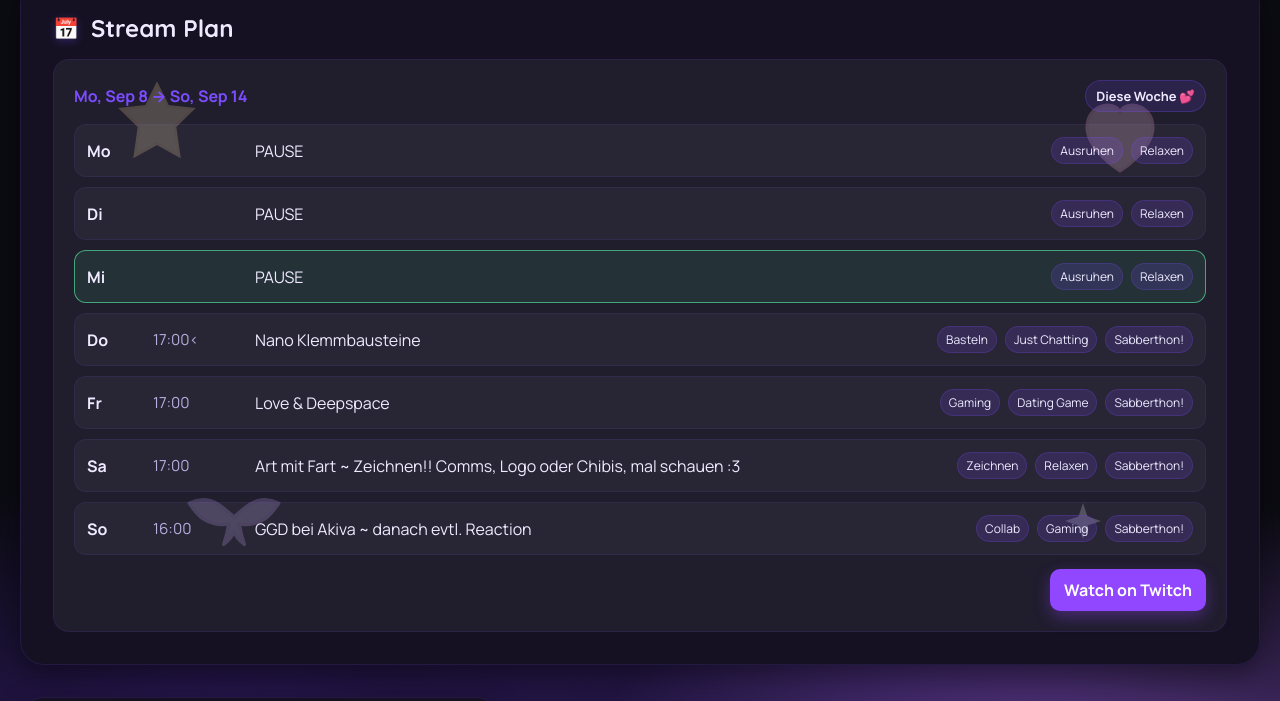
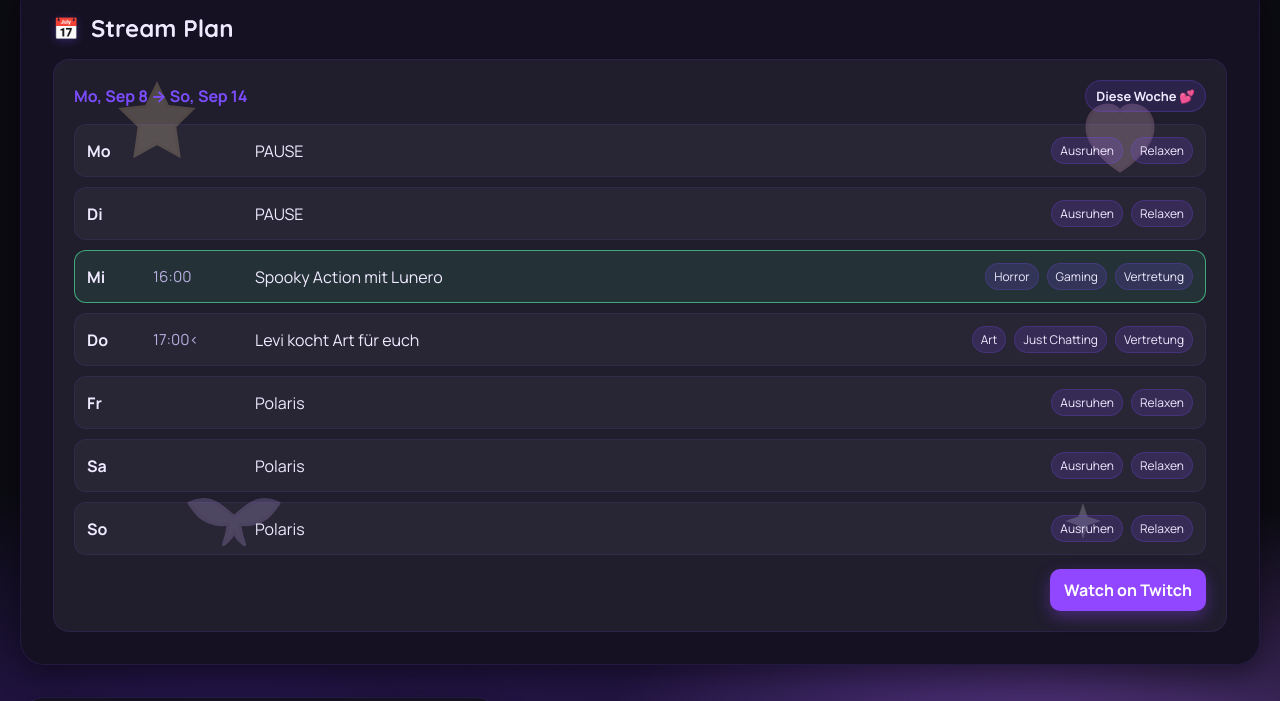
Before and after one commit to Lyvt-Dev/lunixvtlinktree, a plain HTML site: page index.html in a window 1280 px wide. Shown: the part 948-1649 px from the top of the page. Drawn offline with Linux system fonts and the light colour scheme.

Commit message:
Update schedule activities and tags

```diff
--- a/index.html
+++ b/index.html
@@ -113,51 +113,49 @@
                 </li>
                 <li>
                   <span class="day">Mi</span>
+                  <span class="time">16:00</span>
+                  <span class="activity">Spooky Action mit Lunero</span>
+                  <span class="tags">
+                    <span class="tag">Horror</span>
+                    <span class="tag">Gaming</span>
+                    <span class="tag">Vertretung</span>
+                  </span>
+                </li>
+                <li>
+                  <span class="day">Do</span>
+                  <span class="time">17:00<</span>
+                  <span class="activity">Levi kocht Art für euch</span>
+                  <span class="tags">
+                    <span class="tag">Art</span>
+                    <span class="tag">Just Chatting</span>
+                    <span class="tag">Vertretung</span>
+                  </span>
+                </li>
+                <li>
+                  <span class="day">Fr</span>
                   <span class="time"></span>
-                  <span class="activity">PAUSE</span>
+                  <span class="activity">Polaris</span>
                   <span class="tags">
                     <span class="tag">Ausruhen</span>
                     <span class="tag">Relaxen</span>
                   </span>
                 </li>
                 <li>
-                  <span class="day">Do</span>
-                  <span class="time">17:00<</span>
-                  <span class="activity">Nano Klemmbausteine</span>
+                  <span class="day">Sa</span>
+                  <span class="time"></span>
+                  <span class="activity">Polaris</span>
                   <span class="tags">
-                    <span class="tag">Basteln</span>
-                    <span class="tag">Just Chatting</span>
-                    <span class="tag">Sabberthon!</span>
-                  </span>
-                </li>
-                <li>
-                  <span class="day">Fr</span>
-                  <span class="time">17:00</span>
-                  <span class="activity">Love & Deepspace</span>
-                  <span class="tags">
-                    <span class="tag">Gaming</span>
-                    <span class="tag">Dating Game</span>
-                    <span class="tag">Sabberthon!</span>
-                  </span>
-                </li>
-                <li>
-                  <span class="day">Sa</span>
-                  <span class="time">17:00</span>
-                  <span class="activity">Art mit Fart ~ Zeichnen!! Comms, Logo oder Chibis, mal schauen :3</span>
-                  <span class="tags">
-                    <span class="tag">Zeichnen</span>
+                    <span class="tag">Ausruhen</span>
                     <span class="tag">Relaxen</span>
-                    <span class="tag">Sabberthon!</span>
                   </span>
                 </li>
                 <li>
                   <span class="day">So</span>
-                  <span class="time">16:00</span>
-                  <span class="activity">GGD bei Akiva ~ danach evtl. Reaction</span>
+                  <span class="time"></span>
+                  <span class="activity">Polaris</span>
                   <span class="tags">
-                    <span class="tag">Collab</span>
-                    <span class="tag">Gaming</span>
-                    <span class="tag">Sabberthon!</span>
+                    <span class="tag">Ausruhen</span>
+                    <span class="tag">Relaxen</span>
                   </span>
                 </li>
               </ul>
```
